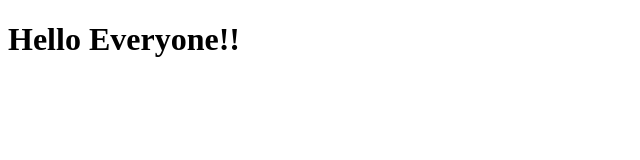
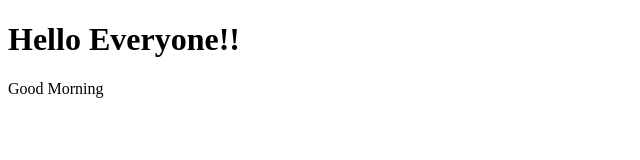
Before and after one commit to VedantShinde6054/Minip, a plain HTML site: page index.html in a window 1280 px wide. Shown: the whole page, without its empty margins (0-640 px from the left). Drawn offline with Linux system fonts and the light colour scheme.

Commit message:
index.html

```diff
--- a/index.html
+++ b/index.html
@@ -7,5 +7,6 @@
   </head>
   <body>
     <h1>Hello Everyone!!</h1>
+    <p>Good Morning</p>
   </body>
 </html>
```
